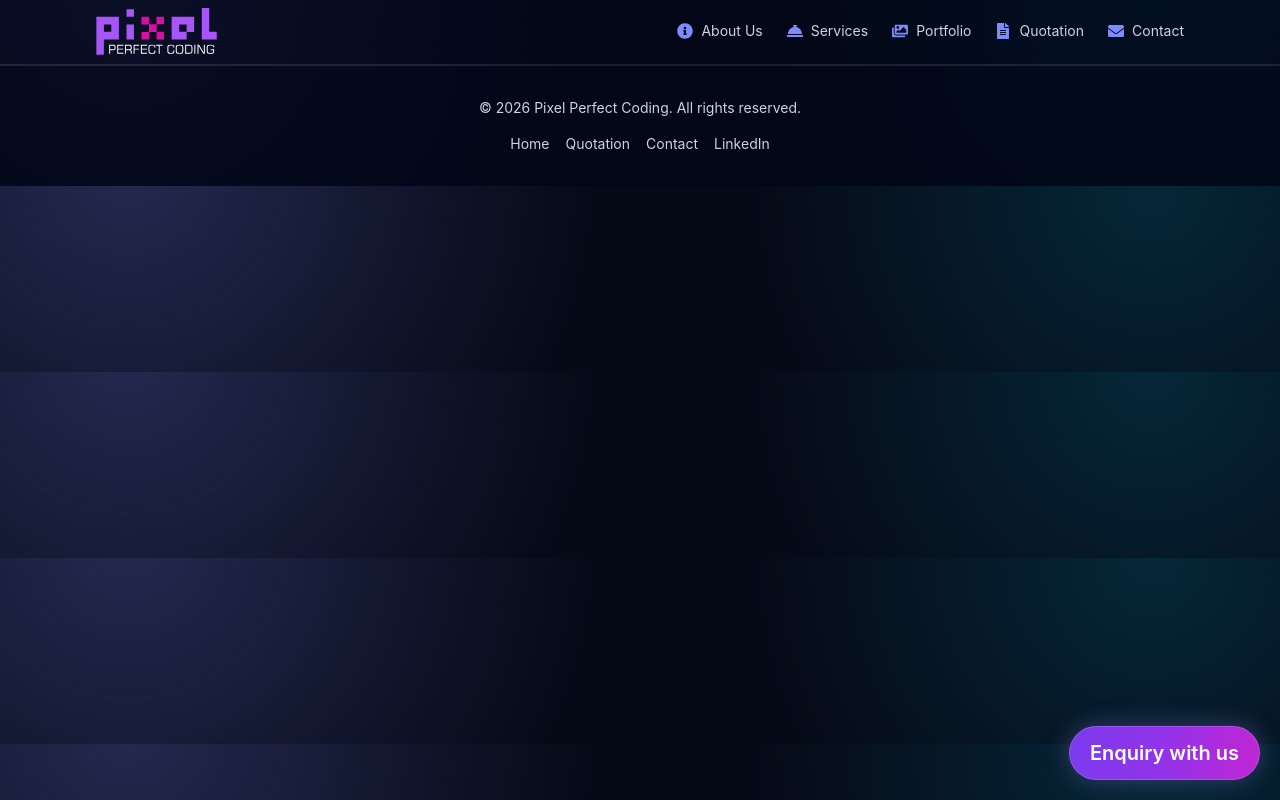
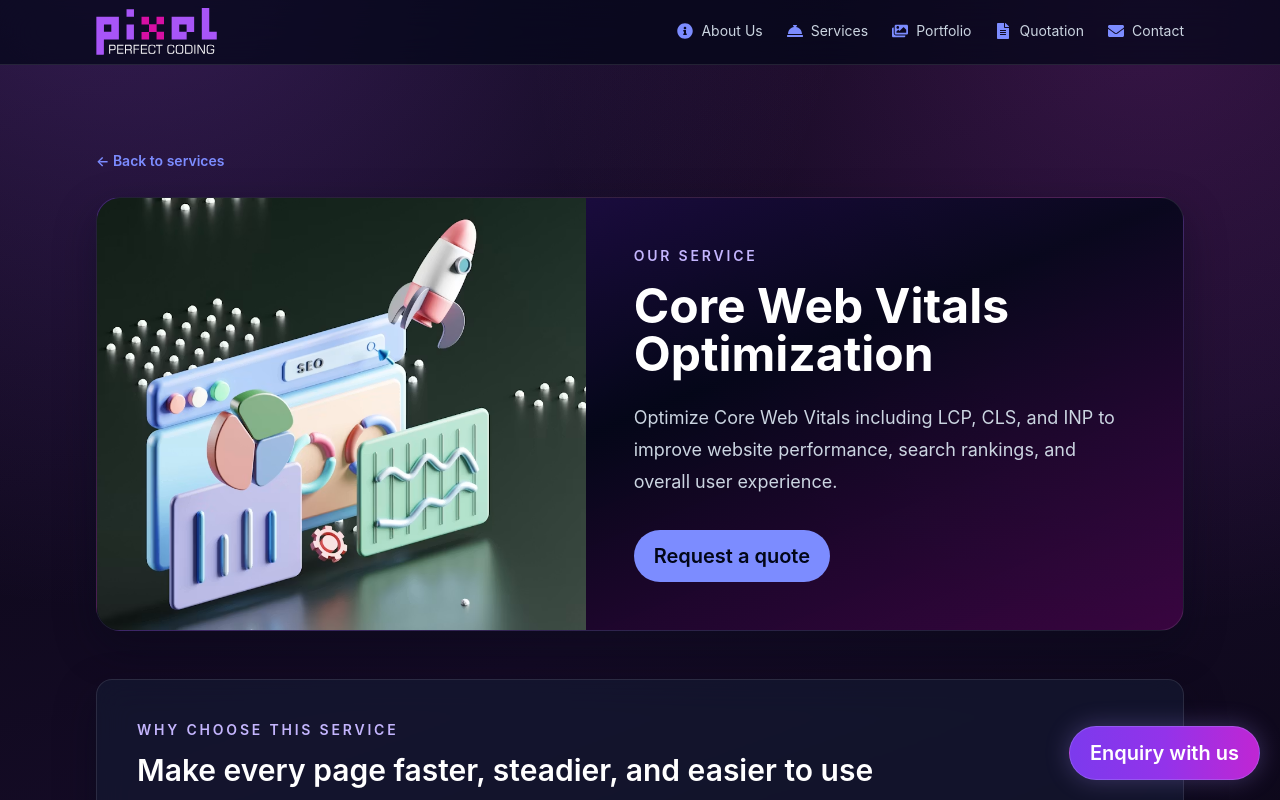
Before and after one commit to webcom2006-ux/Projects, a React (Vite) app in the folder pixelperfectcoding/: page /services/core-web-vitals-optimization in a window 1280 px wide. Shown: the top 800 px of the page. Built offline with nearby package versions, Linux system fonts and the light colour scheme.

Commit message:
first commit 9 sept

```diff
--- a/pixelperfectcoding/src/App.jsx
+++ b/pixelperfectcoding/src/App.jsx
@@ -9,6 +9,7 @@ import HomePage from './pages/HomePage'
 const ContactPage = lazy(() => import('./pages/ContactPage'))
 const QuotationPage = lazy(() => import('./pages/QuotationPage'))
 const AboutPage = lazy(() => import('./pages/AboutPage'))
+const ServicePage = lazy(() => import('./pages/ServicePage'))
 
 function App() {
   const [menuOpen, setMenuOpen] = useState(false)
@@ -42,6 +43,7 @@ function App() {
             <Route path="/about" element={<AboutPage />} />
             <Route path="/quotation" element={<QuotationPage />} />
             <Route path="/contact" element={<ContactPage />} />
+            <Route path="/services/:slug" element={<ServicePage services={services} />} />
           </Routes>
         </Suspense>
       </main>
--- a/pixelperfectcoding/src/components/Navbar.jsx
+++ b/pixelperfectcoding/src/components/Navbar.jsx
@@ -9,7 +9,7 @@ import {
   FaInfoCircle,
   FaTimes,
 } from 'react-icons/fa'
-import { navLinks } from '../data/portfolioData'
+import { navLinks, services } from '../data/portfolioData'
 
 const iconMap = {
   'About Us': FaInfoCircle,
@@ -47,6 +47,37 @@ function NavLinkItem({ link, className, onNavigate }) {
   )
 }
 
+function ServicesNavItem({ mobile = false, onNavigate }) {
+  const linkClassName = 'inline-flex items-center gap-2 transition hover:text-white focus-visible:text-white'
+  const serviceLinkClassName = mobile
+    ? 'block rounded-lg px-3 py-2 text-slate-400 transition hover:bg-white/5 hover:text-white'
+    : 'block rounded-lg px-3 py-2 text-slate-300 transition hover:bg-white/10 hover:text-white'
+
+  return (
+    <li className={mobile ? '' : 'group relative'}>
+      <a href="/#services" className={`${linkClassName} ${mobile ? 'px-3 py-3' : ''}`} onClick={onNavigate}>
+        <FaConciergeBell className="h-4 w-4 text-accent" aria-hidden="true" />
+        <span>Services</span>
+      </a>
+      <ul
+        className={
+          mobile
+            ? 'mt-1 border-l border-white/10 pl-3'
+            : 'invisible absolute left-1/2 top-full z-[110] w-72 -translate-x-1/2 rounded-xl border border-white/10 bg-slate-950/95 p-2 opacity-0 shadow-xl backdrop-blur-xl transition group-hover:visible group-hover:opacity-100 group-focus-within:visible group-focus-within:opacity-100'
+        }
+      >
+        {services.map((service) => (
+          <li key={service.slug}>
+            <Link to={`/services/${service.slug}`} className={serviceLinkClassName} onClick={onNavigate}>
+              {service.title}
+            </Link>
+          </li>
+        ))}
+      </ul>
+    </li>
+  )
+}
+
 function Navbar({ menuOpen, onMenuOpenChange }) {
   const closeMenu = () => onMenuOpenChange(false)
 
@@ -54,8 +85,8 @@ function Navbar({ menuOpen, onMenuOpenChange }) {
     'group inline-flex items-center gap-2 transition hover:text-white focus-visible:text-white'
 
   return (
-    <header className="sticky top-0 z-40 border-b border-white/10 bg-slate-950/70 backdrop-blur-xl">
-      <nav className="container-shell flex h-16 items-center justify-between">
+    <header className="sticky top-0 z-[100] overflow-visible border-b border-white/10 bg-slate-950/70 backdrop-blur-xl">
+      <nav className="container-shell flex h-16 items-center justify-between overflow-visible">
         <Link
           to="/"
           className="inline-flex items-center gap-2 tracking-[0.1em] text-slate-100 transition hover:text-white"
@@ -70,9 +101,13 @@ function Navbar({ menuOpen, onMenuOpenChange }) {
 
         <ul className="hidden gap-6 text-sm text-slate-300 md:flex">
           {navLinks.map((link) => (
+            link.label === 'Services' ? (
+              <ServicesNavItem key={link.href} />
+            ) : (
               <li key={link.href}>
                 <NavLinkItem link={link} className={linkClassName} />
               </li>
+            )
           ))}
         </ul>
 
@@ -95,6 +130,9 @@ function Navbar({ menuOpen, onMenuOpenChange }) {
         >
           <ul className="container-shell flex flex-col gap-1 py-4 text-sm text-slate-300">
             {navLinks.map((link) => (
+              link.label === 'Services' ? (
+                <ServicesNavItem key={link.href} mobile onNavigate={closeMenu} />
+              ) : (
                 <li key={link.href}>
                   <NavLinkItem
                     link={link}
@@ -102,6 +140,7 @@ function Navbar({ menuOpen, onMenuOpenChange }) {
                     onNavigate={closeMenu}
                   />
                 </li>
+              )
             ))}
           </ul>
         </div>
--- a/pixelperfectcoding/src/components/ServicesSection.jsx
+++ b/pixelperfectcoding/src/components/ServicesSection.jsx
@@ -38,10 +38,10 @@ function ServicesSection({ services }) {
               <div className="mt-5 h-1 w-14 rounded-full bg-accent/40 transition-all duration-300 group-hover:w-24 group-hover:bg-accent" />
               <div className="mt-4 flex justify-end">
                 <Link
-                  to="/quotation"
-                  className="inline-flex items-center justify-center rounded-full bg-accent px-4 py-2 text-sm font-semibold text-slate-950 transition hover:brightness-105"
+                  to={`/services/${service.slug}`}
+                  className="inline-flex items-center justify-center rounded-full border border-accent/50 px-4 py-2 text-sm font-semibold text-accent transition hover:bg-accent/10"
                 >
-                  Get a Quote
+                  View Service
                 </Link>
               </div>
             </motion.article>
--- a/pixelperfectcoding/src/data/portfolioData.js
+++ b/pixelperfectcoding/src/data/portfolioData.js
@@ -25,39 +25,56 @@ export const stacks = [
 
 export const services = [
   {
+    slug: 'support-consulting',
+    title: 'Support & Consulting',
+    description: 'Receive professional technical consultation, website maintenance, and expert solutions to ensure long-term performance and stability.',
+    detailHeading: 'Reliable technical guidance for your next stage',
+    detailText: 'Get practical support for frontend architecture, maintenance, troubleshooting, and delivery decisions. We review the current state of your product, identify the highest-impact improvements, and help your team move forward with confidence. Our recommendations are focused on stability, maintainability, and measurable progress.',
+    basePrice: 7000,
+    image: 'support.avif',
+  },
+  { slug: 'frontend-hiring-evaluation', title: 'Frontend Hiring & Evaluation Partner',
+    description: 'Helping companies hire skilled frontend engineers through practical technical assessments, React/UI evaluations, and real-world architecture discussions beyond traditional coding tests.',
+    detailHeading: 'Build stronger frontend teams with confidence',
+    detailText: 'Evaluate frontend candidates through realistic exercises that reflect the work your team actually does. We assess React fundamentals, UI quality, accessibility, performance thinking, and architectural judgment. You receive clear feedback that helps hiring managers make fair, informed decisions beyond a simple coding score.',
+    basePrice: 2500,
+    image: 'evaluation.avif',
+  },
+  {
+    slug: 'scalable-frontend-web-development',
     title: 'Scalable Frontend Web Development',
     description: 'Build scalable, maintainable, mobile-first fully responsive and high-performance web applications using modern frontend technologies, optimized architecture, and user-focused development practices.',
+    detailHeading: 'Frontend foundations that scale with your business',
+    detailText: 'Turn product ideas into responsive, high-performance web applications built for real users and continued growth. We create maintainable component systems, connect reliable data flows, and keep accessibility and performance in the development process. The result is a frontend your team can extend without accumulating unnecessary complexity.',
     basePrice: 19000,
     image: 'web-dev.avif',
   },
   {
+    slug: 'e-commerce-solutions',
     title: 'E-commerce Solutions',
     description: 'Develop modern e-commerce websites that help businesses sell products online with secure transactions and user-friendly management.',
+    detailHeading: 'A smoother path from product discovery to checkout',
+    detailText: 'Create an e-commerce experience that makes browsing, product selection, and checkout clear and dependable. We focus on responsive storefronts, intuitive navigation, useful product presentation, and integrations that support your operations. Every interaction is designed to build trust and reduce friction for customers.',
     basePrice: 49000,
     image: 'ecom.avif',
   },
-  { title: 'Website UI/UX Design',
+  { slug: 'website-ui-ux-design', title: 'Website UI/UX Design',
     description: 'Transform ideas into user-friendly digital experiences with thoughtful planning and intuitive layouts. We design experiences that prioritize usability, accessibility, and business success.',
+    detailHeading: 'Interfaces that make complex products feel simple',
+    detailText: 'Shape your product around the needs, expectations, and context of the people using it. We turn early ideas into clear user flows, accessible layouts, and polished interface directions that support your business goals. The design process balances visual quality with usability, consistency, and a practical path to implementation.',
     basePrice: 17000,
     image: 'ux-design.avif',
   },
   {
+    slug: 'core-web-vitals-optimization',
     title: 'Core Web Vitals Optimization',
     description: 'Optimize Core Web Vitals including LCP, CLS, and INP to improve website performance, search rankings, and overall user experience.',
+    detailHeading: 'Make every page faster, steadier, and easier to use',
+    detailText: 'Improve the moments that matter most to visitors and search engines by addressing loading speed, layout stability, and interaction responsiveness. We audit real performance data, locate bottlenecks, and prioritize fixes with measurable impact. The work helps create a faster experience while supporting stronger discoverability and conversion.',
     basePrice: 9000,
     image: 'core-web-vitals.avif',
-  },
-  {
-    title: 'Support & Consulting',
-    description: 'Receive professional technical consultation, website maintenance, and expert solutions to ensure long-term performance and stability.',
-    basePrice: 7000,
-    image: 'support.avif',
-  },
-  { title: 'Frontend Hiring & Evaluation Partner',
-    description: 'Helping companies hire skilled frontend engineers through practical technical assessments, React/UI evaluations, and real-world architecture discussions beyond traditional coding tests.',
-    basePrice: 2500,
-    image: 'evaluation.avif',
   }
+
 ]
 
 export const projects = [
--- a/pixelperfectcoding/src/index.css
+++ b/pixelperfectcoding/src/index.css
@@ -15,8 +15,9 @@
   body {
     @apply m-0 bg-surface font-sans text-slate-200 antialiased text-xl;
     background-image:
-      radial-gradient(circle at 10% -10%, rgba(124, 140, 255, 0.25), transparent 40%),
-      radial-gradient(circle at 90% 0%, rgba(0, 214, 255, 0.15), transparent 35%);
+      radial-gradient(circle at 10% -10%, rgba(168, 85, 247, 0.3), transparent 42%),
+      radial-gradient(circle at 90% 0%, rgba(217, 70, 239, 0.2), transparent 38%),
+      linear-gradient(160deg, #080612 0%, #140b25 52%, #080612 100%);
   }
 
   h1,
@@ -37,9 +38,6 @@
     height: 50px !important;
   }
 
-  .justify-between {
-    overflow: hidden;
-  }
 }
 
 @layer components {
--- /dev/null
+++ b/pixelperfectcoding/src/pages/ServicePage.jsx
@@ -0,0 +1,62 @@
+import { Link, useParams } from 'react-router-dom'
+
+function ServicePage({ services }) {
+  const { slug } = useParams()
+  const service = services.find((item) => item.slug === slug)
+
+  if (!service) {
+    return (
+      <section className="container-shell py-24 text-center">
+        <h1 className="text-4xl font-semibold text-white">Service not found</h1>
+        <p className="mt-4 text-slate-400">The service you are looking for is not available.</p>
+        <Link to="/#services" className="mt-8 inline-flex rounded-full bg-accent px-5 py-3 font-semibold text-slate-950">
+          Browse services
+        </Link>
+      </section>
+    )
+  }
+
+  const imageSrc = service.image
+    ? new URL(`../assets/${service.image}`, import.meta.url).href
+    : undefined
+  const isScalableDevelopment = service.slug === 'scalable-frontend-web-development'
+
+  return (
+    <article className="container-shell py-12 sm:py-20">
+      <Link to="/#services" className="text-sm font-semibold text-accent transition hover:text-white">
+        ← Back to services
+      </Link>
+
+      <section className="mt-6 overflow-hidden rounded-3xl border border-white/10 bg-gradient-to-br from-violet-950/80 via-slate-950/80 to-fuchsia-950/70 shadow-soft">
+        <div className="grid md:grid-cols-[0.9fr_1.1fr]">
+          {imageSrc ? (
+            <img
+              src={imageSrc}
+              alt={service.title}
+              className={isScalableDevelopment ? 'h-[450px] w-full object-cover' : 'h-64 w-full object-cover md:h-full md:min-h-[360px]'}
+            />
+          ) : null}
+          <div className={isScalableDevelopment ? 'p-7 sm:p-8' : 'p-7 sm:p-12'}>
+            <p className="text-sm font-semibold uppercase tracking-[0.2em] text-violet-300">Our service</p>
+            <h1 className="mt-4 text-4xl font-bold text-white sm:text-5xl">{service.title}</h1>
+            <p className="mt-6 text-lg leading-8 text-slate-300">{service.description}</p>
+            <Link
+              to="/quotation"
+              className="mt-8 inline-flex rounded-full bg-accent px-5 py-3 font-semibold text-slate-950 transition hover:brightness-110"
+            >
+              Request a quote
+            </Link>
+          </div>
+        </div>
+      </section>
+
+      <section className="glass-card mt-12 p-7 sm:p-10">
+        <p className="text-sm font-semibold uppercase tracking-[0.2em] text-violet-300">Why choose this service</p>
+        <h2 className="mt-3 max-w-3xl text-3xl font-semibold text-white">{service.detailHeading}</h2>
+        <p className="mt-5 max-w-4xl text-lg leading-8 text-slate-400">{service.detailText}</p>
+      </section>
+    </article>
+  )
+}
+
+export default ServicePage
--- a/pixelperfectcoding/tailwind.config.js
+++ b/pixelperfectcoding/tailwind.config.js
@@ -17,7 +17,7 @@ export default {
       },
       backgroundImage: {
         'hero-radial':
-          'radial-gradient(circle at 20% 20%, rgba(124, 140, 255, 0.2), transparent 45%), radial-gradient(circle at 80% 15%, rgba(0, 214, 255, 0.15), transparent 40%), linear-gradient(160deg, #05070f 0%, #0a1022 45%, #05070f 100%)',
+          'radial-gradient(circle at 20% 20%, rgba(168, 85, 247, 0.24), transparent 45%), radial-gradient(circle at 80% 15%, rgba(217, 70, 239, 0.18), transparent 40%), linear-gradient(160deg, #080612 0%, #140b25 45%, #080612 100%)',
       },
     },
   },
```
Also changed, not shown: pixelperfectcoding/index.html (+14 -5 lines), pixelperfectcoding/src/pages/AboutPage.jsx (+14 -14 lines), pixelperfectcoding/public/fav_logo.svg (added). Lines whose indentation alone changed are shown as unchanged.
